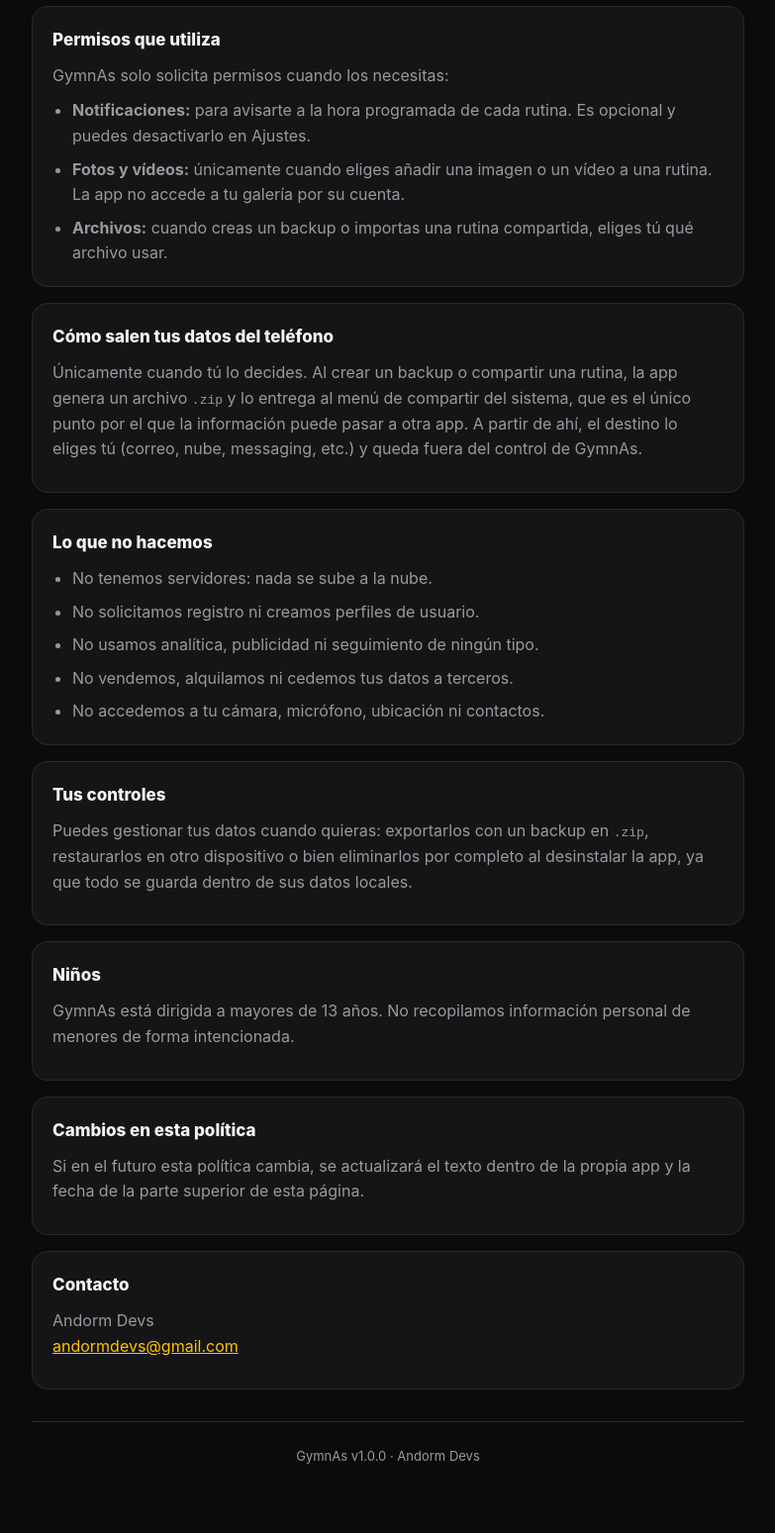
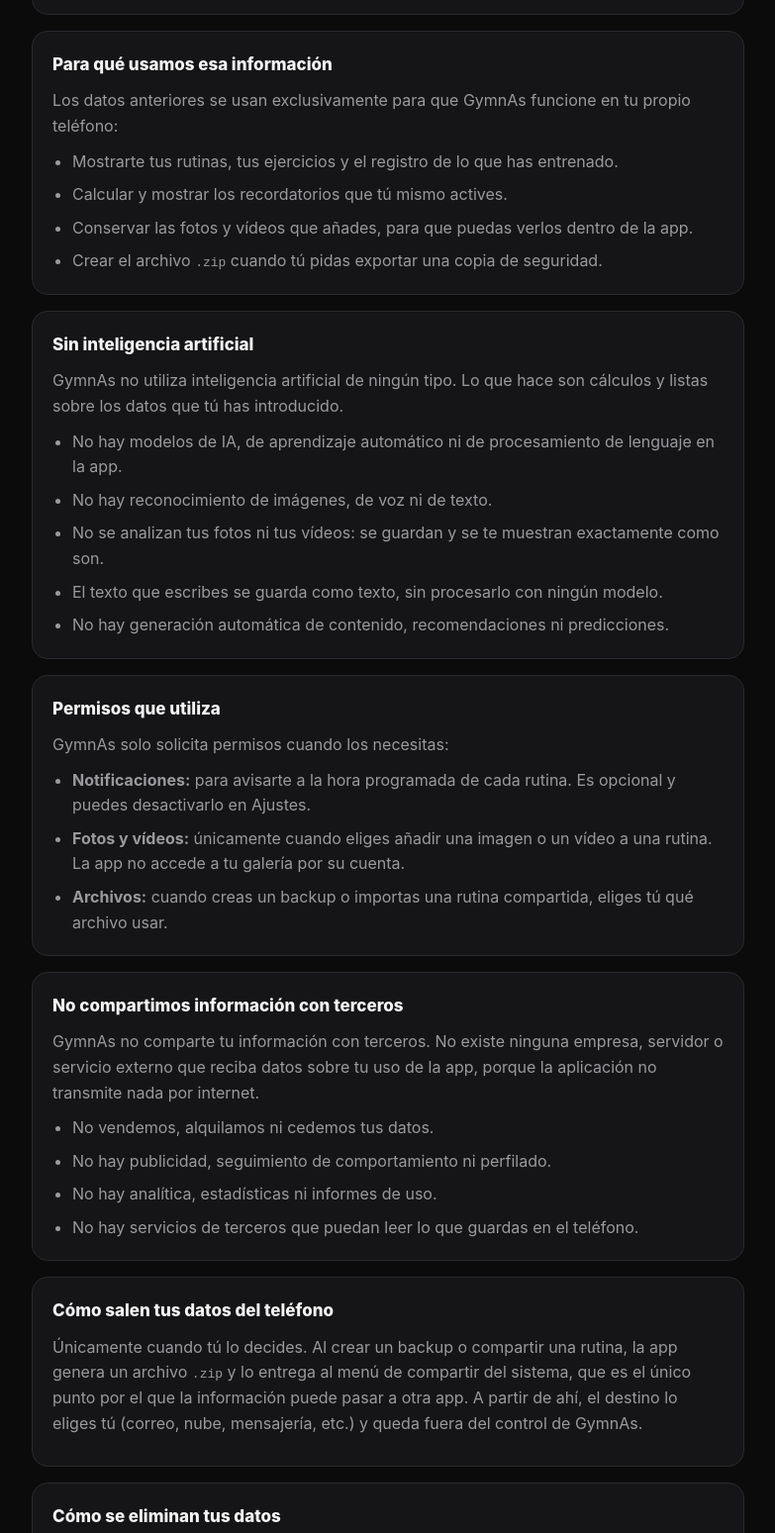
Before and after one commit to andormdevs/andormdevs.github.io, a plain HTML site: page gymnas/index.html in a window 1280 px wide. Shown: the part 616-2165 px from the top of the page at 99% size, without its empty margins (248-1031 px from the left). Drawn offline with Linux system fonts and the light colour scheme.

Commit message:
Política de privacidad
Gymnas

```diff
--- a/gymnas/index.html
+++ b/gymnas/index.html
@@ -96,9 +96,9 @@
 
   <div class="lead">
     GymnAs funciona por completo en tu dispositivo. Tus rutinas, fotos y vídeos
-    se guardan solo en tu móvil. No hay servidores, no hay cuentas de usuario y la
-    app no tiene permiso de acceso a internet, por lo que ningún dato puede salir
-    del teléfono por sí solo.
+    se guardan solo en tu móvil. No hay servidores, no hay cuentas de usuario, no hay
+    inteligencia artificial y la app no tiene permiso de acceso a internet, por lo que
+    ningún dato puede salir del teléfono por sí solo.
   </div>
 
   <section>
@@ -108,6 +108,35 @@
       <li>Tus carpetas y rutinas de entrenamiento, con sus ejercicios, series y repeticiones.</li>
       <li>Las fotos y vídeos que elijas añadir a una rutina.</li>
       <li>Si activas los recordatorios, tu preferencia y la zona horaria del dispositivo, usadas para calcular a qué hora avisarte.</li>
+    </ul>
+  </section>
+
+  <section>
+    <h2>Para qué usamos esa información</h2>
+    <p>
+      Los datos anteriores se usan exclusivamente para que GymnAs funcione en tu propio
+      teléfono:
+    </p>
+    <ul>
+      <li>Mostrarte tus rutinas, tus ejercicios y el registro de lo que has entrenado.</li>
+      <li>Calcular y mostrar los recordatorios que tú mismo actives.</li>
+      <li>Conservar las fotos y vídeos que añades, para que puedas verlos dentro de la app.</li>
+      <li>Crear el archivo <code>.zip</code> cuando tú pidas exportar una copia de seguridad.</li>
+    </ul>
+  </section>
+
+  <section>
+    <h2>Sin inteligencia artificial</h2>
+    <p>
+      GymnAs no utiliza inteligencia artificial de ningún tipo. Lo que hace son cálculos y
+      listas sobre los datos que tú has introducido.
+    </p>
+    <ul>
+      <li>No hay modelos de IA, de aprendizaje automático ni de procesamiento de lenguaje en la app.</li>
+      <li>No hay reconocimiento de imágenes, de voz ni de texto.</li>
+      <li>No se analizan tus fotos ni tus vídeos: se guardan y se te muestran exactamente como son.</li>
+      <li>El texto que escribes se guarda como texto, sin procesarlo con ningún modelo.</li>
+      <li>No hay generación automática de contenido, recomendaciones ni predicciones.</li>
     </ul>
   </section>
 
@@ -122,24 +151,62 @@
   </section>
 
   <section>
+    <h2>No compartimos información con terceros</h2>
+    <p>
+      GymnAs no comparte tu información con terceros. No existe ninguna empresa, servidor o
+      servicio externo que reciba datos sobre tu uso de la app, porque la aplicación no
+      transmite nada por internet.
+    </p>
+    <ul>
+      <li>No vendemos, alquilamos ni cedemos tus datos.</li>
+      <li>No hay publicidad, seguimiento de comportamiento ni perfilado.</li>
+      <li>No hay analítica, estadísticas ni informes de uso.</li>
+      <li>No hay servicios de terceros que puedan leer lo que guardas en el teléfono.</li>
+    </ul>
+  </section>
+
+  <section>
     <h2>Cómo salen tus datos del teléfono</h2>
     <p>
       Únicamente cuando tú lo decides. Al crear un backup o compartir una rutina,
       la app genera un archivo <code>.zip</code> y lo entrega al menú de compartir
       del sistema, que es el único punto por el que la información puede pasar a
-      otra app. A partir de ahí, el destino lo eliges tú (correo, nube, messaging,
+      otra app. A partir de ahí, el destino lo eliges tú (correo, nube, mensajería,
       etc.) y queda fuera del control de GymnAs.
     </p>
   </section>
 
   <section>
-    <h2>Lo que no hacemos</h2>
+    <h2>Cómo se eliminan tus datos</h2>
+    <p>
+      Cuando eliminas algo dentro de la app, los datos se borran de verdad: se elimina
+      tanto el registro de la base de datos como el archivo físico de la foto o el vídeo
+      que habías añadido.
+    </p>
     <ul>
-      <li>No tenemos servidores: nada se sube a la nube.</li>
-      <li>No solicitamos registro ni creamos perfiles de usuario.</li>
-      <li>No usamos analítica, publicidad ni seguimiento de ningún tipo.</li>
-      <li>No vendemos, alquilamos ni cedemos tus datos a terceros.</li>
-      <li>No accedemos a tu cámara, micrófono, ubicación ni contactos.</li>
+      <li>Al borrar un ejercicio, una rutina o una carpeta, se borran del almacenamiento del teléfono sus fotos y vídeos, además de sus datos.</li>
+      <li>Al desinstalar GymnAs, el sistema operativo elimina la totalidad del almacenamiento interno de la app: base de datos, fotos, vídeos y ajustes.</li>
+      <li>Los recordatorios que habías programado dejan de mostrarse.</li>
+      <li>No queda copia de nada en servidores ajenos, porque GymnAs no tiene servidores.</li>
+    </ul>
+  </section>
+
+  <section>
+    <h2>Lo que el borrado no alcanza</h2>
+    <p>Por claridad, hay dos cosas que GymnAs no puede borrar en tu nombre:</p>
+    <ul>
+      <li>
+        <strong>Las copias de seguridad que hayas exportado.</strong> Al crear un backup en
+        <code>.zip</code>, ese archivo queda guardado donde tú lo hayas elegido (descargas,
+        correo, nube...) y sigue ahí aunque borres los datos de la app o la desinstales. Si
+        quieres que desaparezca, tienes que borrarlo tú desde donde lo guardaste.
+      </li>
+      <li>
+        <strong>Las fotos y vídeos originales que elegiste añadir.</strong> La app copia el
+        archivo a su propio almacenamiento, no lo mueve. Al borrar el ejercicio se elimina
+        la copia de GymnAs, pero el original sigue en tu galería, igual que estaba antes de
+        usar la app.
+      </li>
     </ul>
   </section>
 
@@ -165,7 +232,8 @@
     <h2>Cambios en esta política</h2>
     <p>
       Si en el futuro esta política cambia, se actualizará el texto dentro de la
-      propia app y la fecha de la parte superior de esta página.
+      propia app y en la versión publicada en esta página, junto con la fecha de
+      actualización.
     </p>
   </section>
 
```
